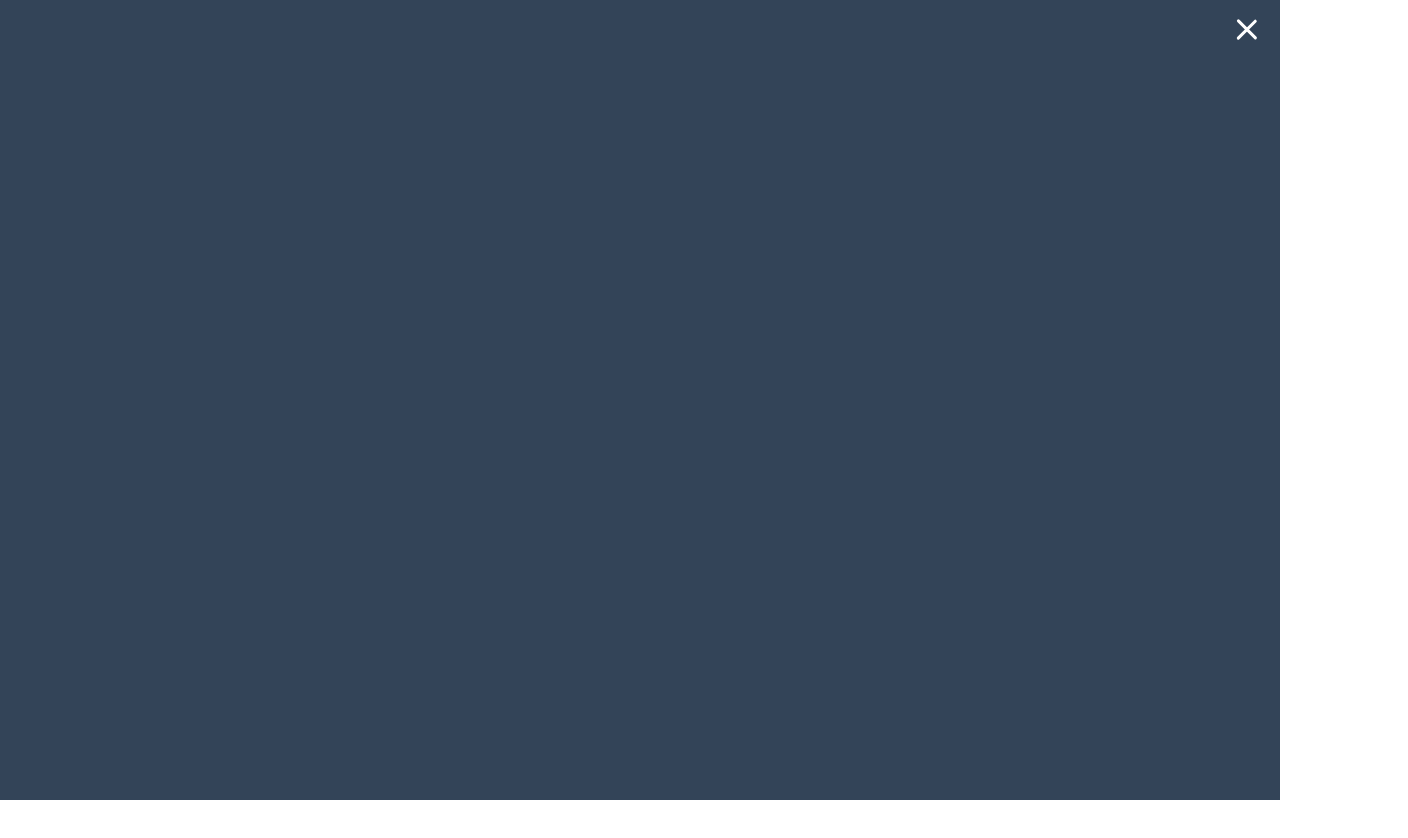
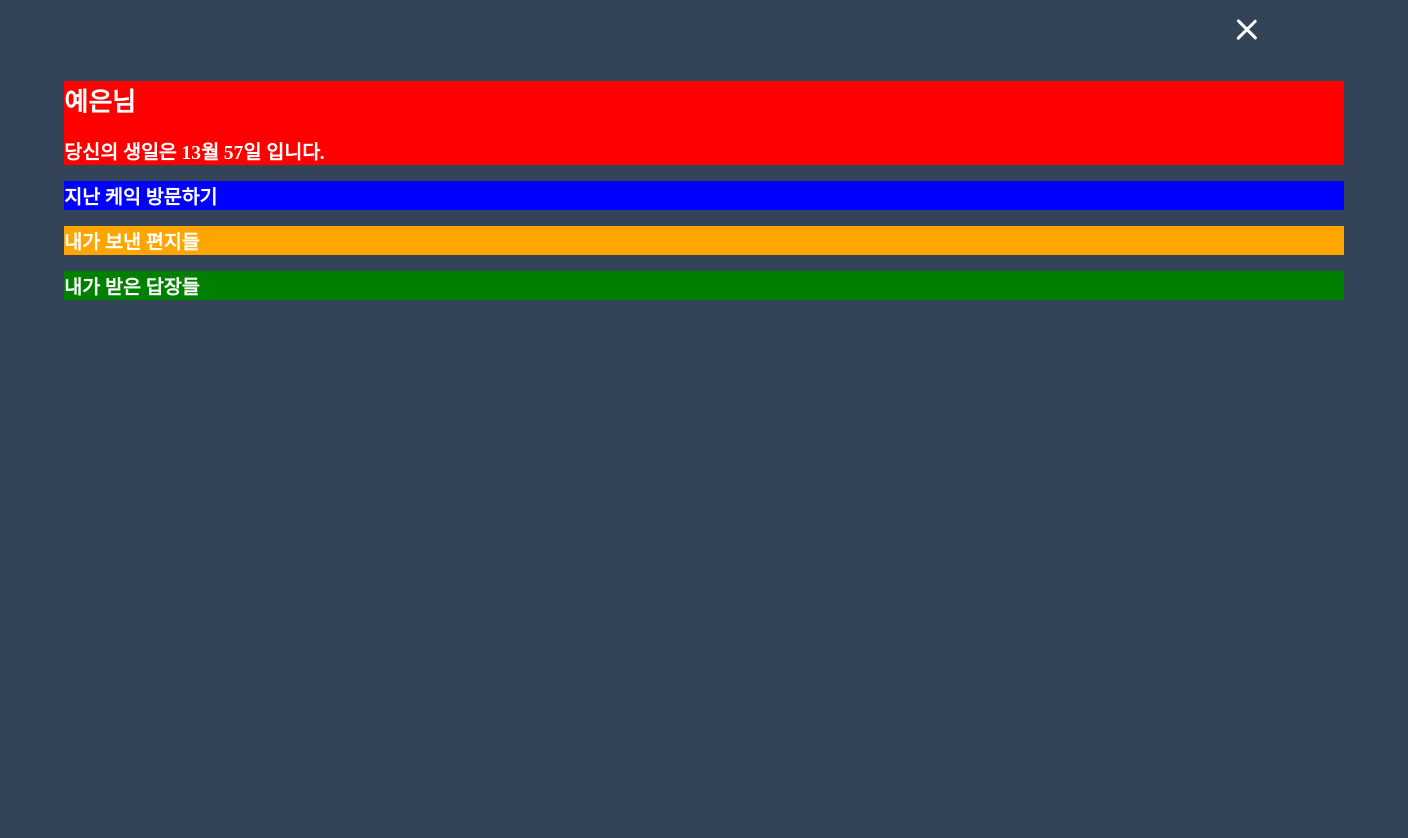
Before and after one commit to BungaeThunder/Bungae-Front, a Next.js app: page /cake in a window 1280 px wide. Both pictures are taken after a click on the button 1250 px from the left and 29 px from the top of the page. Shown: the top 838 px of the page, 1408 px wide, since content can reach past the window. Built offline with nearby package versions, Linux system fonts and the light colour scheme.

Commit message:
#23 WIP Sidebar -> Menu 전환

```diff
--- /dev/null
+++ b/component/common/BasicInfo.tsx
@@ -0,0 +1,21 @@
+import React from 'react';
+import styled from 'styled-components';
+
+type BasicInfoProps = {
+  userName: string;
+};
+
+export const BasicInfo: React.FC<BasicInfoProps> = ({ userName }) => {
+  console.log('@BasicInfo: ' + userName);
+  return (
+    <BasicInfoContainer>
+      <h1>{userName}님</h1>
+      <h2>당신의 생일은 13월 57일 입니다.</h2>
+    </BasicInfoContainer>
+  );
+};
+
+const BasicInfoContainer = styled.div`
+  width: 100%;
+  background: red;
+`;
--- /dev/null
+++ b/component/common/LastCake.tsx
@@ -0,0 +1,15 @@
+import React from 'react';
+import styled from 'styled-components';
+
+export const LastCake = () => {
+  return (
+    <LastCakeContainer>
+      <h2>지난 케익 방문하기</h2>
+    </LastCakeContainer>
+  );
+};
+
+const LastCakeContainer = styled.div`
+  width: 100%;
+  background: blue;
+`;
--- a/component/common/Menu.tsx
+++ b/component/common/Menu.tsx
@@ -1,28 +1,44 @@
 import { useEffect, useState } from 'react';
 import styled from 'styled-components';
+import { BasicInfo } from 'component/common/BasicInfo';
+import { LastCake } from 'component/common/LastCake';
+import { SentLetters } from 'component/common/SentLetters';
+import { ReceivedLetters } from 'component/common/ReceivedLetters';
 
 type MenuProps = {
   open: boolean;
+  userName: string;
 };
 
-export const Menu: React.FC<MenuProps> = ({ open }) => {
+export const Menu: React.FC<MenuProps> = ({ open, userName }) => {
   const [isMenuOpen, setIsMenuOpen] = useState<boolean>(false);
   useEffect(() => {
     setIsMenuOpen(open);
   });
 
   console.log('@menu: isMenuOpen: ' + isMenuOpen);
+  console.log('@menu: userName: ' + userName);
 
-  return isMenuOpen ? <MenuContainer> </MenuContainer> : <div></div>;
+  return !isMenuOpen ? (
+    <div> </div>
+  ) : (
+    <MenuContainer>
+      <BasicInfo userName={userName} />
+      <LastCake />
+      <SentLetters />
+      <ReceivedLetters />
+    </MenuContainer>
+  );
 };
 
 const MenuContainer = styled.div`
   color: white;
   background: #334458;
+  top: 0%;
   position: absolute;
-  top: 0%;
-  display: flex;
+  // display: flex;
   z-index: 888;
   width: 100%;
   height: 100%;
+  padding: 5%;
 `;
--- /dev/null
+++ b/component/common/ReceivedLetters.tsx
@@ -0,0 +1,15 @@
+import React from 'react';
+import styled from 'styled-components';
+
+export const ReceivedLetters = () => {
+  return (
+    <ReceivedLetterContainer>
+      <h2>내가 받은 답장들</h2>
+    </ReceivedLetterContainer>
+  );
+};
+
+const ReceivedLetterContainer = styled.div`
+  width: 100%;
+  background: green;
+`;
--- /dev/null
+++ b/component/common/SentLetters.tsx
@@ -0,0 +1,15 @@
+import React from 'react';
+import styled from 'styled-components';
+
+export const SentLetters = () => {
+  return (
+    <SentLettersContainer>
+      <h2>내가 보낸 편지들</h2>
+    </SentLettersContainer>
+  );
+};
+
+const SentLettersContainer = styled.div`
+  width: 100%;
+  background: orange;
+`;
--- a/pages/cake/index.tsx
+++ b/pages/cake/index.tsx
@@ -15,6 +15,9 @@ const Cake: NextPage = () => {
     setIsSSR(false);
   }, []);
 
+  console.log('@cake: isMenuOpen: ' + isMenuOpen);
+  console.log('@cake: userName: ' + userName);
+
   return !isSSR ? (
     <div>
       <BackgroundContainer>
@@ -25,7 +28,7 @@ const Cake: NextPage = () => {
         ></WelcomeTitle>
         <MenuButton open={isMenuOpen} setOpen={setIsMenuOpen} />
       </BackgroundContainer>
-      <Menu open={isMenuOpen} />
+      <Menu open={isMenuOpen} userName={userName} />
     </div>
   ) : (
     // TODO: add loading page
```
